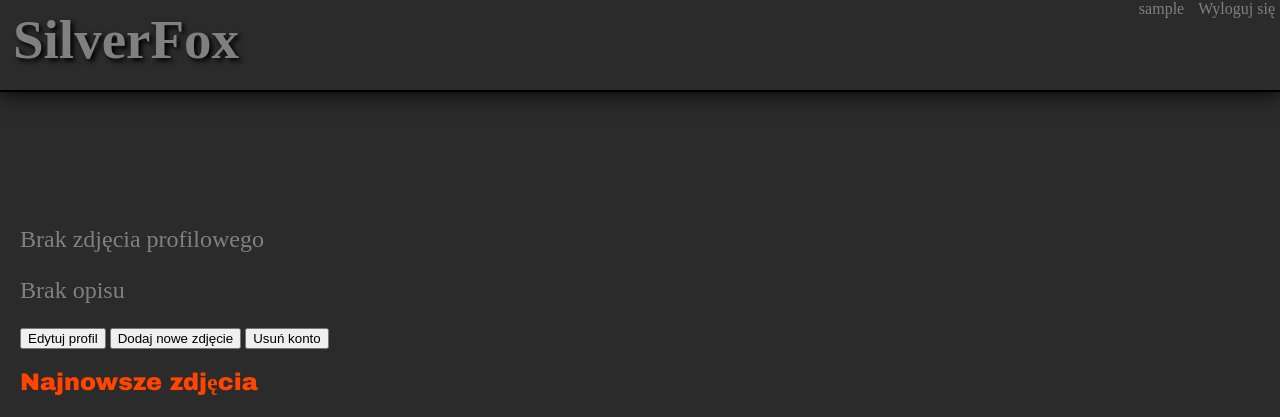
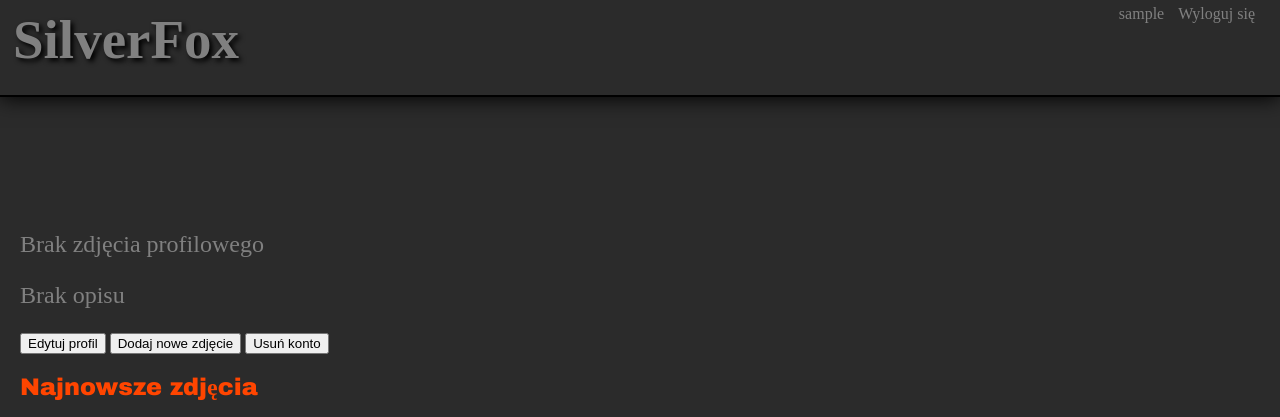
Before and after one commit to DorotaStaszczuk/SilverFox, a Django app: page /user/1/ in a window 1280 px wide. Shown: the top 417 px of the page. Run offline with Django 3.2, Linux system fonts and the light colour scheme; the visitor is signed in with stand-in values (Sample User, id 1); data comes from the database, SQL or seed files in the repository; data that the repository does not hold is empty.

Commit message:
minor menu reposition

```diff
--- a/SilverFox/static/css/style.css
+++ b/SilverFox/static/css/style.css
@@ -120,15 +120,17 @@ div {
     background-color: rgb(43, 43, 43);
     height: 90px;
     border-bottom: 2px solid black;
-    padding: 0;
-    margin: 0;
+    padding: 0px;
+    margin: 0px;
     box-shadow: 0 1px 20px black;
     text-align: right;
+    top: 30px;
+    padding-right: 20px;
+    padding-top: 5px;
 }
 
 #A {
     margin: 5px;
-
 }
 
 body {
```
